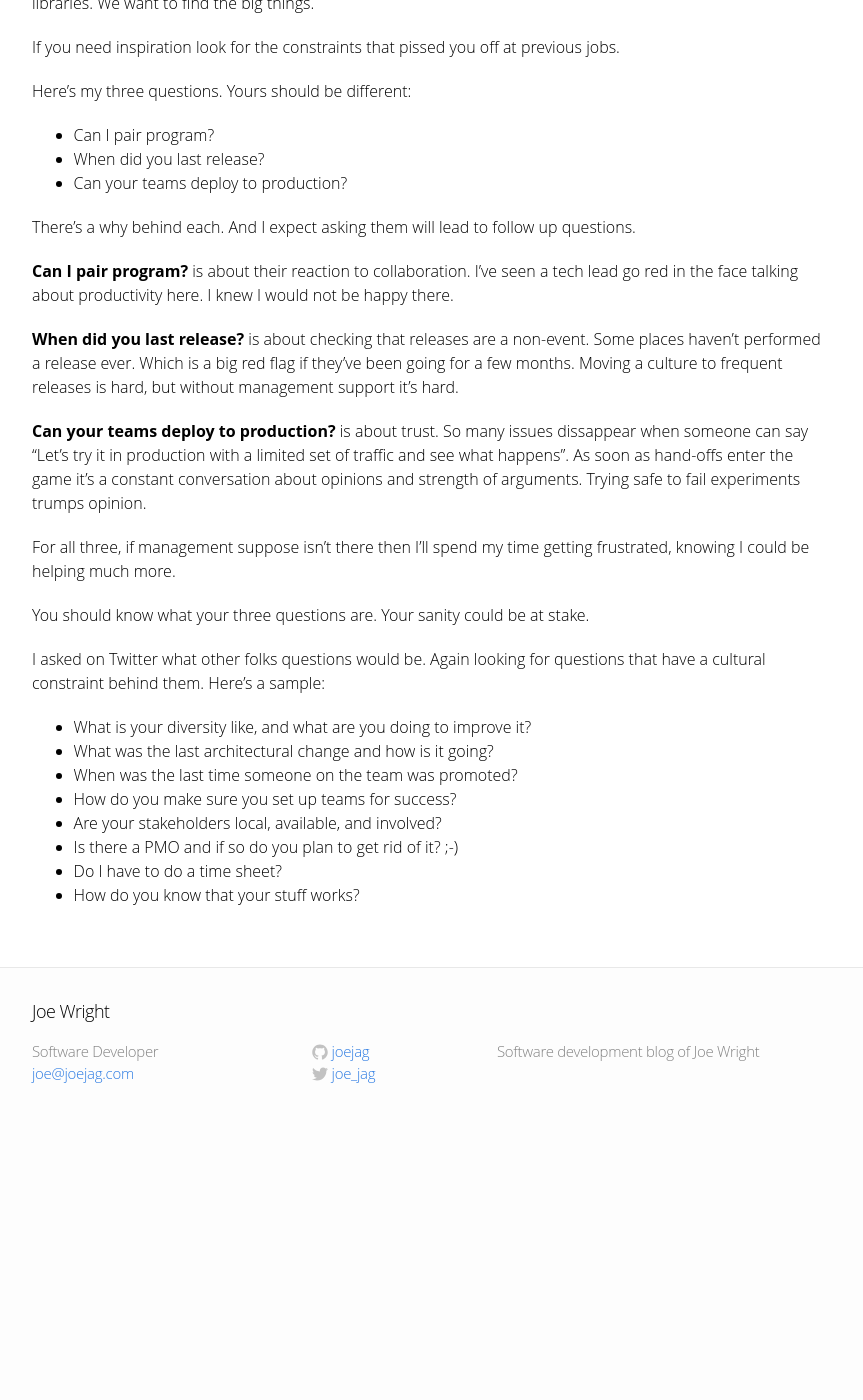
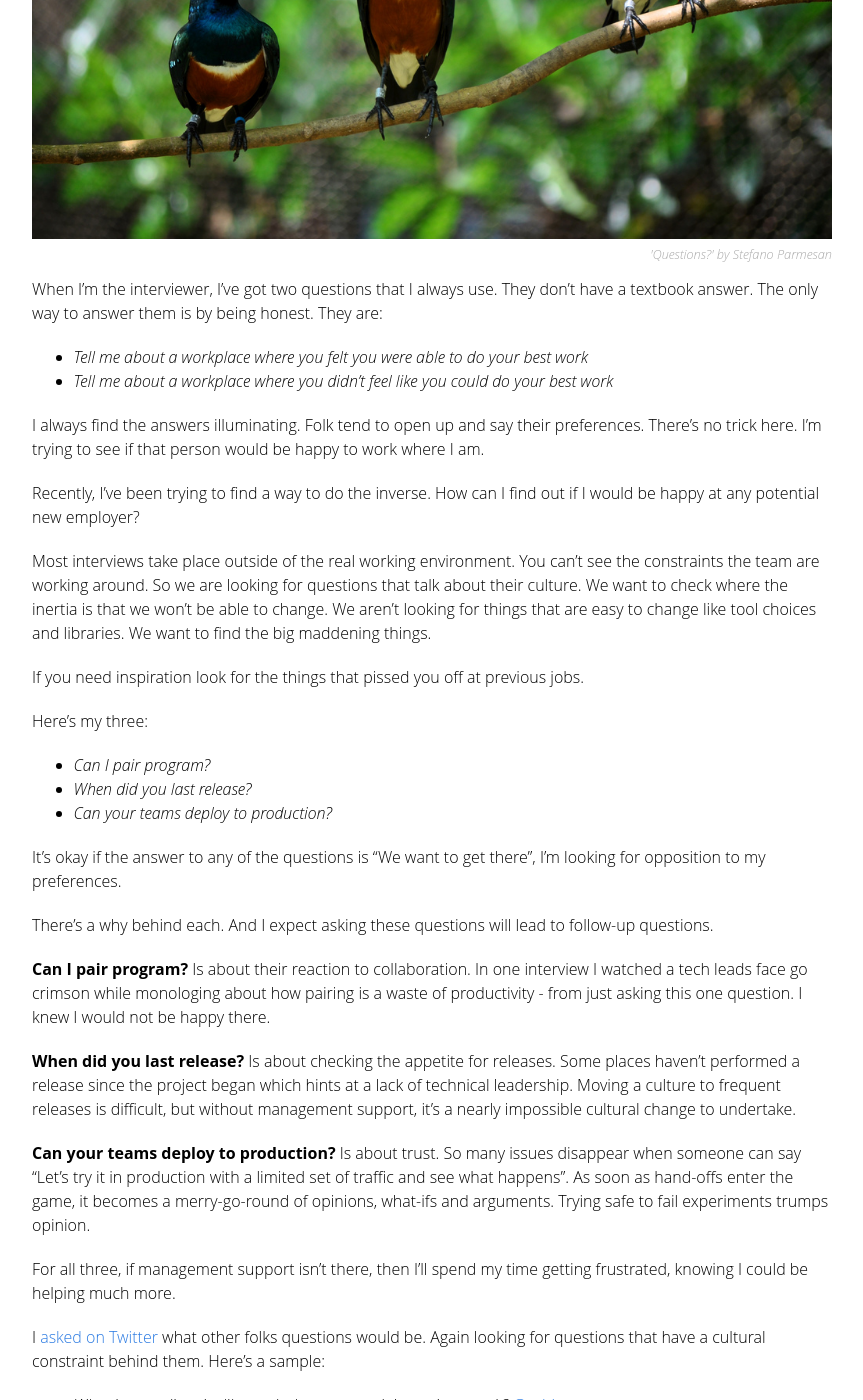
Before and after one commit to joejag/techblog, a Jekyll site: the page built from _posts/2018-03-20-three-little-questions.md, in a window 1280 px wide and 1400 px high, scrolled down 591 px. Shown: the whole window, without its empty margins (208-1071 px from the left). Built offline with Jekyll 4.4.1, drawn with Linux system fonts in a browser that asks for light colours; before the commit the page ends 1721 px from its top, so only the background shows below that; some of the changed text lies outside the part shown.

Commit message:
editted three little questions

```diff
--- a/_posts/2018-03-20-three-little-questions.md
+++ b/_posts/2018-03-20-three-little-questions.md
@@ -1,46 +1,50 @@
 ---
 layout: post
-title: "Three little questions"
+title: "Three little questions to save your new career before it starts"
 ---
 
-I'm keen on asking two questions during every interview. They don't have a right textbook answer. The only way to answer them is by being honest. They are:
+<p class='header-image'><img width="100%" src="{{ site.url }}/assets/2018/three_questions.jpg"/>
+<a class="attribution" href="https://www.flickr.com/photos/melachel/5648298834">'Questions?' by Stefano Parmesan</a></p>
 
-* "Tell me about a work place where you felt you were able to do your best work"
-* "Tell me about a work place where you didn't feel like you could do your best work"
+When I'm the interviewer, I've got two questions that I always use. They don't have a textbook answer. The only way to answer them is by being honest. They are:
 
-I always find the answers illuminating. Folk tend to open up and say their preferences. There's no trick here. I'm trying to see if that person would be happy to work where I am. It's clinched close candidates before as I knew one person was more likely to enjoy working here.
+* *Tell me about a workplace where you felt you were able to do your best work*
+* *Tell me about a workplace where you didn't feel like you could do your best work*
 
-Recently, I've been trying to find a way to do the inverse. How can I find out if I would be happy at any potential new employer.
+I always find the answers illuminating. Folk tend to open up and say their preferences. There's no trick here. I'm trying to see if that person would be happy to work where I am.
 
-Most interviews take place outside of the real working environment. You can't see the constraints the team are working under. So we are looking for questions that talk about their culture. We want to check where the inertia is that we won't be able to change. We aren't looking for things that are easy to change like tool choices and libraries. We want to find the big things.
+Recently, I've been trying to find a way to do the inverse. How can I find out if I would be happy at any potential new employer?
 
-If you need inspiration look for the constraints that pissed you off at previous jobs.
+Most interviews take place outside of the real working environment. You can't see the constraints the team are working around. So we are looking for questions that talk about their culture. We want to check where the inertia is that we won't be able to change. We aren't looking for things that are easy to change like tool choices and libraries. We want to find the big maddening things.
 
-Here's my three questions. Yours should be different:
+If you need inspiration look for the things that pissed you off at previous jobs.
 
-* Can I pair program?
-* When did you last release?
-* Can your teams deploy to production?
+Here's my three:
 
-There's a why behind each. And I expect asking them will lead to follow up questions.
+* *Can I pair program?*
+* *When did you last release?*
+* *Can your teams deploy to production?*
 
-__Can I pair program?__ is about their reaction to collaboration. I've seen a tech lead go red in the face talking about productivity here. I knew I would not be happy there.
+It's okay if the answer to any of the questions is "We want to get there", I'm looking for opposition to my preferences.
 
-__When did you last release?__ is about checking that releases are a non-event. Some places haven't performed a release ever. Which is a big red flag if they've been going for a few months. Moving a culture to frequent releases is hard, but without management support it's hard.
+There's a why behind each. And I expect asking these questions will lead to follow-up questions.
 
-__Can your teams deploy to production?__ is about trust. So many issues dissappear when someone can say "Let's try it in production with a limited set of traffic and see what happens". As soon as hand-offs enter the game it's a constant conversation about opinions and strength of arguments. Trying safe to fail experiments trumps opinion.
+__Can I pair program?__ Is about their reaction to collaboration. In one interview I watched a tech leads face go crimson while monologing about how pairing is a waste of productivity - from just asking this one question. I knew I would not be happy there.
 
-For all three, if management suppose isn't there then I'll spend my time getting frustrated, knowing I could be helping much more.
+__When did you last release?__ Is about checking the appetite for releases. Some places haven't performed a release since the project began which hints at a lack of technical leadership. Moving a culture to frequent releases is difficult, but without management support, it's a nearly impossible cultural change to undertake.
 
-You should know what your three questions are. Your sanity could be at stake.
+__Can your teams deploy to production?__ Is about trust. So many issues disappear when someone can say "Let's try it in production with a limited set of traffic and see what happens". As soon as hand-offs enter the game, it becomes a merry-go-round of opinions, what-ifs and arguments. Trying safe to fail experiments trumps opinion.
 
-I asked on Twitter what other folks questions would be. Again looking for questions that have a cultural constraint behind them. Here's a sample:
+For all three, if management support isn't there, then I'll spend my time getting frustrated, knowing I could be helping much more.
 
-* What is your diversity like, and what are you doing to improve it?
-* What was the last architectural change and how is it going?
-* When was the last time someone on the team was promoted?
-* How do you make sure you set up teams for success?
-* Are your stakeholders local, available, and involved?
-* Is there a PMO and if so do you plan to get rid of it? ;-)
-* Do I have to do a time sheet?
-* How do you know that your stuff works?
+I [asked on Twitter](https://twitter.com/joe_jag/status/975771591152947205) what other folks questions would be. Again looking for questions that have a cultural constraint behind them. Here's a sample:
+
+* *What is your diversity like, and what are you doing to improve it?* [@robinweston](https://twitter.com/robinweston)
+* *What was the last architectural change and how is it going?* [@tef](https://twitter.com/tef)
+* *When was the last time someone on the team was promoted?* [@tef](https://twitter.com/tef)
+* *Do I have to do a time sheet?* [@karen_greaves](https://twitter.com/karen_greaves)
+* *How do you make sure you set up teams for success?* [@cartwrightian](https://twitter.com/cartwrightian)
+* *Are your stakeholders local, available, and involved?* [@cartwrightian](https://twitter.com/cartwrightian)
+* *How do you know that your stuff works?* [@johnacowie](https://twitter.com/johnacowie)
+
+You should know what your three questions are. Your sanity is at stake.
```
Also changed, not shown: assets/2018/three_questions.jpg (added).
